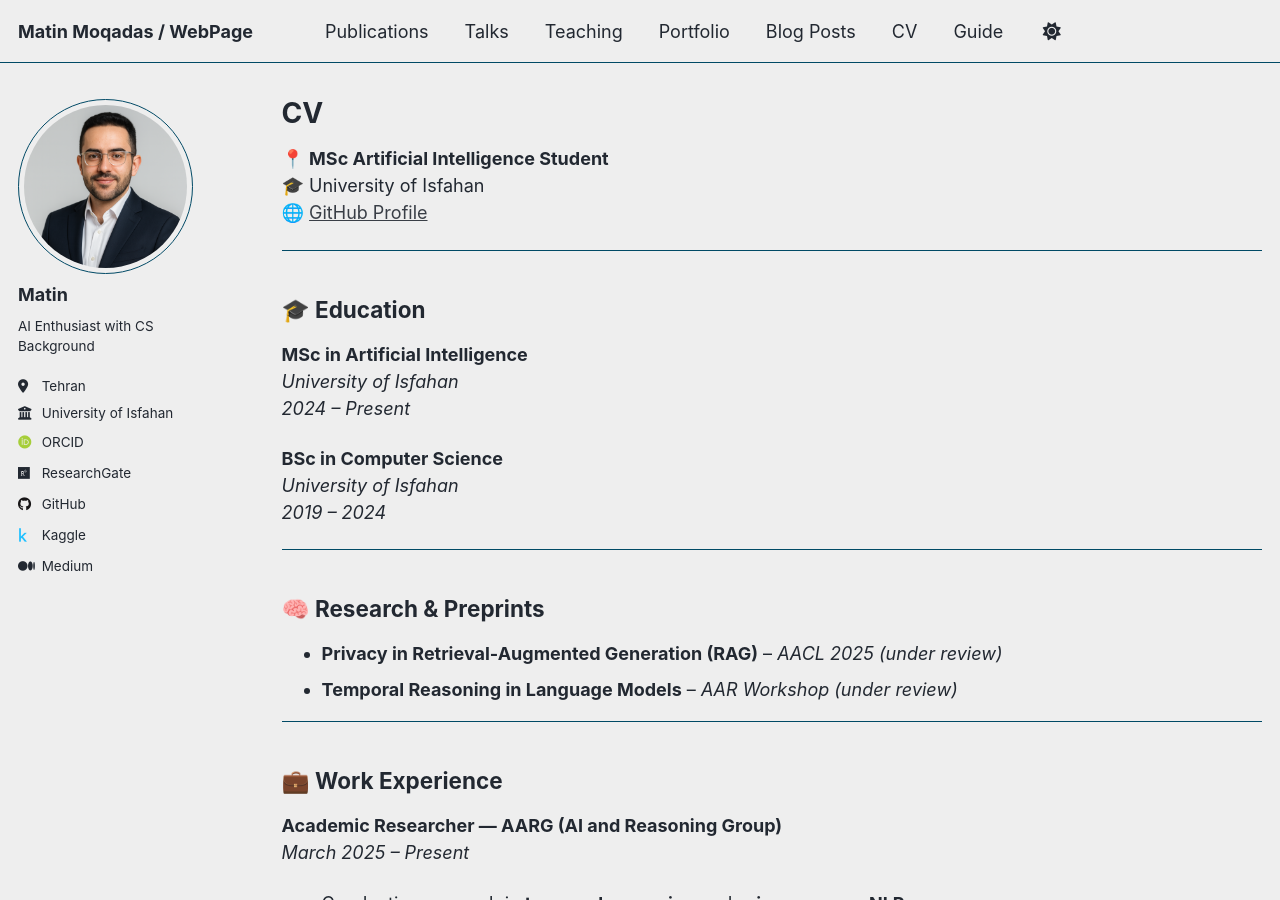
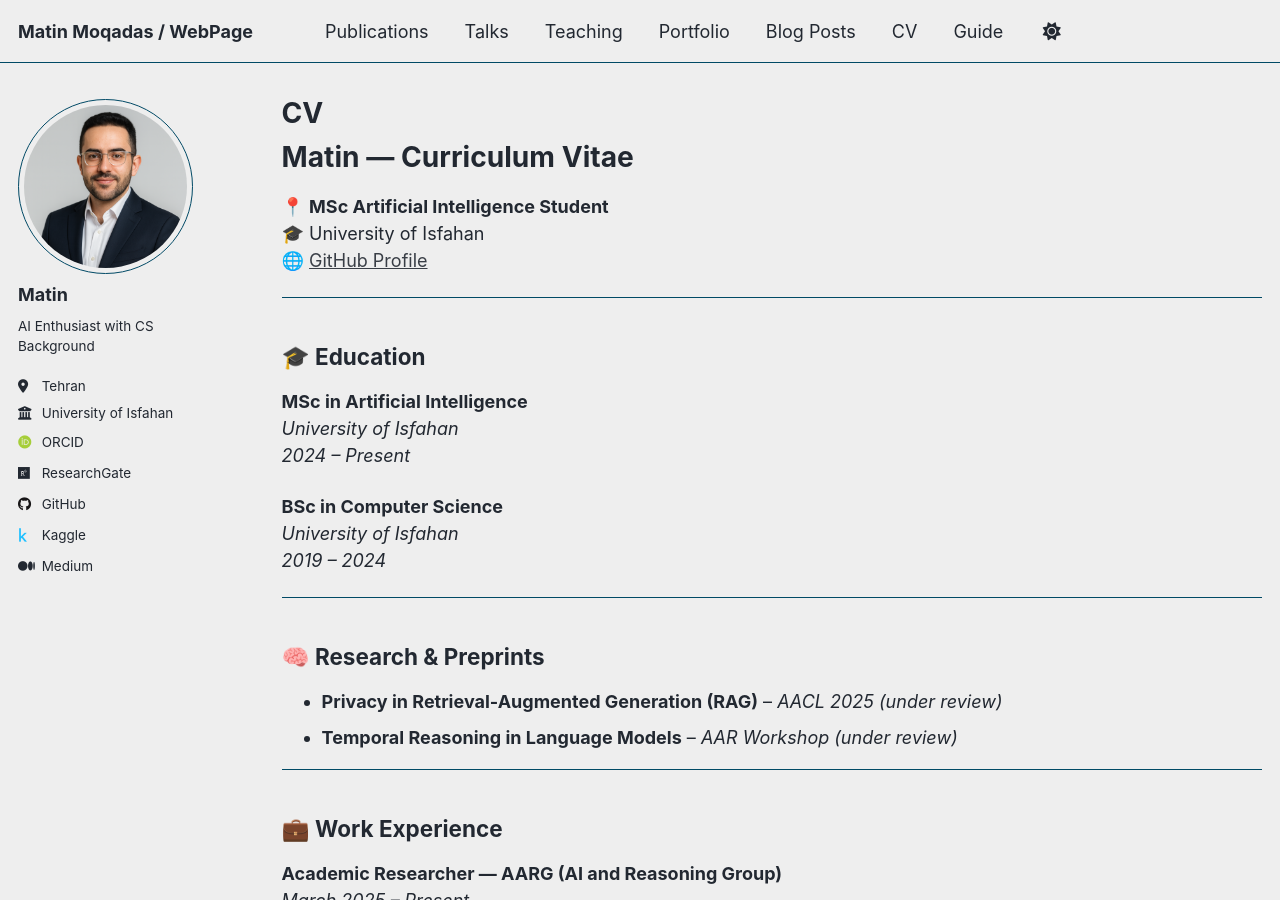
Before and after one commit to matinmoqadas/matinmoqadas.github.io, a Jekyll site: the page built from _pages/cv.md, in a window 1280 px wide and 900 px high. Built offline with Jekyll 4.4.1, drawn with Linux system fonts in a browser that asks for light colours; some web fonts are replaced; a script that is not in the unit is left out.

Commit message:
Update cv.md

```diff
--- a/_pages/cv.md
+++ b/_pages/cv.md
@@ -8,7 +8,7 @@ redirect_from:
 ---
 
 {% include base_path %}
-
+# Matin — Curriculum Vitae
 
 📍 **MSc Artificial Intelligence Student**
 🎓 University of Isfahan
```
